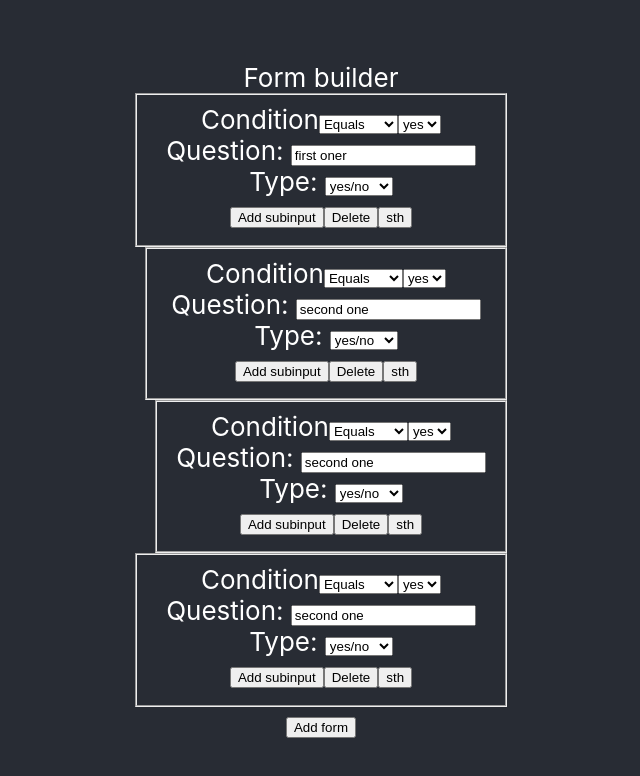
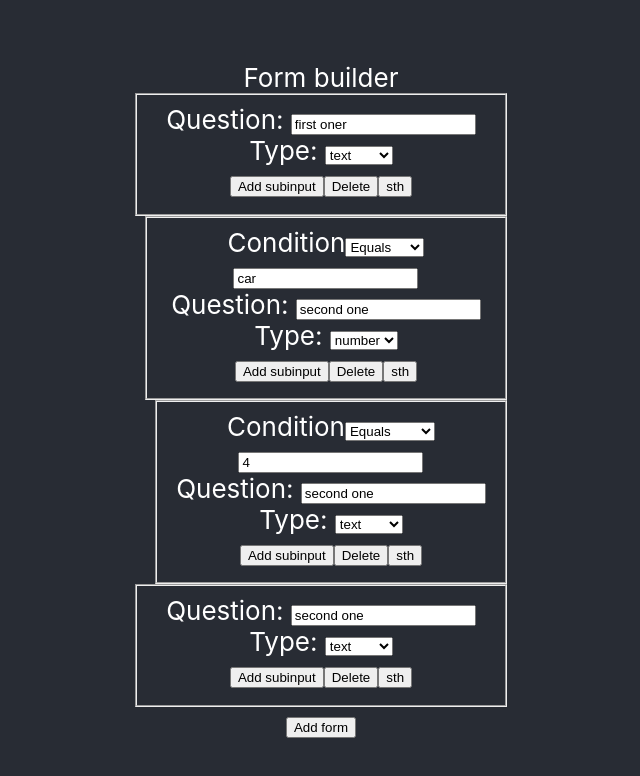
Before and after one commit to pawellicznerski/form-builder, a React (Create React App) app: page / in a window 1280 px wide. Shown: the top 776 px of the page, without its empty margins (319-959 px from the left). Built offline with nearby package versions, Linux system fonts and the light colour scheme.

Commit message:
preparing uptdate fn

```diff
--- a/src/components/ConditionForm.js
+++ b/src/components/ConditionForm.js
@@ -8,13 +8,13 @@ class ConditionForm extends Component{
     }
   }
 
-  renderOptions(){
-    if(this.props.fatherType==='number'){
+  renderOptions(conditionType, conditionValue){
+    if(conditionType==='number'){
       return(
         <select
-          id="d"
+          id={this.props.id}
           onChange={this.props.handleChange.bind(this)}
-          name="condition"
+          name="conditionType"
         >
           <option value="Equals">Equals</option>
           <option value="Grater">Grater than</option>
@@ -24,9 +24,9 @@ class ConditionForm extends Component{
     } else{
       return(
         <select
-          id="d"
+          id={this.props.id}
           onChange={this.props.handleChange.bind(this)}
-          name="condition"
+          name="conditionType"
         >
           <option value="Equals">Equals</option>
           <option value="Unequals">Unequals</option>
@@ -35,24 +35,37 @@ class ConditionForm extends Component{
     }
   }
 
-  renderFatherValue(){
-    if(this.props.fatherType==='radio'){
+  renderFatherValue(conditionType, conditionValue){
+    if(conditionType==='radio'){
       return(
         <select
-          id="d"
           onChange={this.props.handleChange.bind(this)}
-          name="condition"
+          name="conditionValue"
+          defaultValue={conditionValue}
+          id={this.props.id}
         >
           <option value="yes">yes</option>
           <option value="no">no</option>
         </select>
       )
-    } else{
+    } else if(conditionType==='number'){
       return(<div>
         <input
-          value={this.props.value}
           onChange={this.props.handleChange.bind(this)}
-          name="condition"
+          name="conditionValue"
+          defaultValue={conditionValue}
+          id={this.props.id}
+          type='number'
+          />
+        </div>
+      )
+    } else {
+      return(<div>
+        <input
+          onChange={this.props.handleChange.bind(this)}
+          name="conditionValue"
+          defaultValue={conditionValue}
+          id={this.props.id}
           />
         </div>
       )
@@ -60,13 +73,14 @@ class ConditionForm extends Component{
   }
 
   render(){
-    // console.log('ijiojwed', this.props.value);
-    if(this.props.fatherType){
+    // console.log(' this.props.conditionType',  this.props.conditionType);
+    const {conditionType, conditionValue} = this.props
+    if(conditionType){
       return(
         <div>
-        <label htmlFor="d">Condition</label>
-          {this.renderOptions()}
-          {this.renderFatherValue()}
+        <label htmlFor={this.props.id}>Condition</label>
+          {this.renderOptions(conditionType, conditionValue)}
+          {this.renderFatherValue(conditionType, conditionValue)}
         </div>
       )
     } else{return null;}
--- a/src/components/Form.js
+++ b/src/components/Form.js
@@ -11,20 +11,41 @@ class Form extends Component{
       id:this.props.id,
       type:this.props.type,
       question:this.props.question,
-      condition:this.props.condition,
-      subform:[this.props.subform]
+      conditionType:this.props.condition.type,
+      conditionValue:this.props.condition.value,
+      subform:this.props.subform
     }
   }
   handleChange(e) {
   this.setState({value: e.target.value});
-  console.log(e.target.value,e.target.name);
-  const target = e.target;
+  // console.log(e.target.value,e.target.name);
+  const {target} = e;
   const value = target.type === 'checkbox' ? target.checked : target.value;//potrzebne w razie dolączenia checkbox-a
-  const name = target.name;
+  const {name,id} = target;
+  // console.log("target",target);
+
+// actionType,id,value,nameOfNewData
+  if(name==="type"){}
+
 
   this.setState({
      [name]: value,
    });
+   this.sendUpdatedObj();
+  //  console.log("jjjjjjjj", this.state.condition.value);
+  }
+
+  sendUpdatedObj(){
+    const objToUpdate = this.state;
+    // objToUpdate.type
+    const {subform} = this.state;
+    // subform.children.type=objToUpdate.type;
+    subform.map((item,index)=> {item.type=objToUpdate.type;})
+    console.log("form in form",objToUpdate.type);
+    console.log("form in form",subform);
+
+    // this.props.updateForm('update',this.state.id,[this.state.conditionType,this.state.conditionValue],);
+
   }
   // handleSubmit(e){
   //   e.preventDefault();
@@ -45,8 +66,8 @@ showId(e){
 }
 addForm(e){
   e.preventDefault();
-  const {id,type,question,condition,subform} = this.state;
-  this.props.addForm("add",id,{id,type,question,condition,subform})
+  const {id,type} = this.state;
+  this.props.addForm("add",id,type)
 }
 
 // <form style={{marginLeft:`${this.props.marginLeft*310}px`}}>
@@ -56,26 +77,28 @@ addForm(e){
     // console.log("it is rendered in form");
     const {question} = this.state;
     const style = `${this.props.marginLeft*10}`;
-    console.log("style", style);
-    console.log("this.props.marginLeft", this.props.marginLeft);
+    // console.log("jestem tu??");
+    // console.log("this.props.marginLeft", this.props.marginLeft);
     return(
       <form style={{marginLeft:`${style}px`}}>
       <fieldset>
-
         <ConditionForm
           handleChange={this.handleChange.bind(this)}
-          fatherType="radio"
-          value={4}/>
+          conditionType={this.state.conditionType}
+          conditionValue={this.state.conditionValue}
+          id={this.props.id}/>
         <QuestionForm
           handleChange={this.handleChange.bind(this)}
           question={question}/>
         <TypeForm
           handleChange={this.handleChange.bind(this)}
-          type="radio"/>
-
-        <button onClick={this.addForm.bind(this)}>Add subinput</button>
-        <button onClick={this.removeForm.bind(this)}>Delete</button>
-        <button onClick={this.showId.bind(this)}>sth</button>
+          type={this.state.type}/>
+        <button
+          onClick={this.addForm.bind(this)}>Add subinput</button>
+        <button
+          onClick={this.removeForm.bind(this)}>Delete</button>
+        <button
+          onClick={this.showId.bind(this)}>sth</button>
 
     </fieldset>
       </form>
--- a/src/components/FormBuilder.js
+++ b/src/components/FormBuilder.js
@@ -7,24 +7,27 @@ class FormBuilder extends Component{
   constructor(props){
     super(props);
     this.state={
-      form:[{
+      form:[
+        {
         id:232,
         type:'text',
         question:"first oner",
-        condition:'',
+        condition:{type:'',value:''},
         subform:[
           {
             id:233,
-            type:'text',
+            type:'number',
             question:"second one",
-            condition:'',
+            condition:{type:'text',value:'car'},
             subform:[
               {
                 id:239,
                 type:'text',
                 question:"second one",
-                condition:'',
+                condition:{type:'number',value:4},
                 subform:[]
+              },{
+
               }
             ]
           }
@@ -33,103 +36,117 @@ class FormBuilder extends Component{
         id:234,
         type:'text',
         question:"second one",
-        condition:'',
+        condition:{type:'',value:''},
         subform:[]
+      },
+      {
+
       }
      ]
     }
   }
 
 
+
+removeForm(actionType, id){
+  const initialData= this.state.form?this.state.form:[];
+  const allData = [actionType,id, initialData];
+  const updatedForm = this.recursiveAction(...allData);
+  console.log("data from remove",updatedForm);
+  this.setState({form:[...updatedForm]})
+}
+
+addForm(actionType,id,fatherType){
+  const newData=this.createDefaultForm(fatherType);
+  const initialData= this.state.form?this.state.form:[];
+  if(!id){
+    initialData.push(newData);
+    this.setState({form:initialData})
+    return;
+  }
+  const allData = [actionType,id, initialData,newData];
+  let updatedForm = this.recursiveAction(...allData);
+  console.log("data from add",updatedForm);
+
+  if(!updatedForm)updatedForm=[];
+  this.setState({form:[...updatedForm]})
+  }
+
+updateForm(actionType,id,value,nameOfNewData){
+  // return;
+  const initialData= this.state.form?this.state.form:[];
+  const allData = [actionType,id, initialData, value,nameOfNewData];
+  const updatedForm = this.recursiveAction(...allData);
+  console.log("data from update",updatedForm);
+  // console.log("id",id,typeof id, "updatedForm", updatedForm);
+  // this.setState({form:[...updatedForm]})
+}
+
+recursiveAction(actionType,id, data, newData,nameOfNewData) {
+  // console.log("data",data);
+  for(let i = 0; i < data.length; i++) {
+      if (data[i].id == id) {
+
+        const allData =[actionType,data,i,newData,nameOfNewData]
+        const result=this.setTheReturnValue(...allData);
+        return result;
+      }else if (data[i].subform && data[i].subform.length) {
+        const allData =[actionType,id,data[i].subform,newData,nameOfNewData]
+        const result =  this.recursiveAction(...allData);
+        if(result){data[i].subform=result; return data;}
+      }
+    // return data;
+  }
+}
+
+setTheReturnValue(actionType,data,i,newData,nameOfNewData){
+  // console.log("actiontype",actionType);
+  if(actionType==="remove"){
+    return [...data.slice(0,i),...data.slice(i + 1)]
+  } else if(actionType==="update"){
+    // data[i].nameOfNewData=newData;
+    // console.log("z set",data[i].nameOfNewData);
+    // return [...data.slice(0,i),newData,...data.slice(i + 1)]
+  } else if(actionType==="add"){
+    data[i].subform.push(newData);
+    return [...data];
+  }
+}
+
+  createDefaultForm(fatherType){
+    // console.log('fatherType',fatherType);
+    const value = '';
+    const conditionType= fatherType?fatherType:'';
+      const id = Math.random().toString(16).slice(2);
+      const form = this.state;
+      const defaultForm ={
+        id:id,
+        type:'text',
+        question:"question",
+        condition:{type:conditionType,value:value},
+        subform:[]
+      }
+      return defaultForm;
+  }
+
   renderItems(form, layer) {
-    console.log("layer",layer);
-    console.log("typeof layer",typeof layer);
+    _.remove(form,(item)=>Object.keys(item).length === 0);
     const i = layer===false||typeof layer !== "number"?0:layer+1;
-    console.log('i',i);
       return form.map((item, index) => <div key={index}>
       <Form
         {...item}
         marginLeft={i}
         removeForm={this.removeForm.bind(this)}
+        updateForm={this.updateForm.bind(this)}
         addForm={this.addForm.bind(this)}
         />
       {this.renderItems(item.subform,i)}
        </div>);
   }
 
-
-removeForm(actionType, id){
-  const initialData= this.state.form?this.state.form:[];
-  const updatedForm = this.recursiveAction(actionType,id, initialData);
-  this.setState({form:[...updatedForm]})
-}
-
-addForm(actionType,id,newData){
-  newData=newData.length?newData:this.createDefaultForm();
-  const initialData= this.state.form?this.state.form:[];
-  if(!id){
-    initialData.push(newData);
-    this.setState({form:initialData})
-    return;
-  }
-  const updatedForm = this.recursiveAction(actionType,id, initialData,newData);
-  this.setState({form:[...updatedForm]})
-  }
-
-updateForm(actionType,id,newData){
-  const initialData= this.state.form?this.state.form:[];
-  const updatedForm = this.recursiveAction(actionType,id, initialData, newData);
-  // console.log("id",id, "updatedForm", updatedForm);
-  this.setState({form:[...updatedForm]})
-}
-
-
-
-recursiveAction(actionType,id, data, newData) {
-  console.log("data",data);
-  for(let i = 0; i < data.length; i++) {
-      if (data[i].id === id) {
-        const result=this.setTheReturnValue(actionType,data,i,newData);
-        return result;
-      }else if (data[i].subform && data[i].subform.length) {
-        const result =  this.recursiveAction(actionType,id,data[i].subform,newData);
-        if(result){data[i].subform=result; return data;}
-      }
-    // return data;
-  }
-}
-
-setTheReturnValue(actionType,data,i,newData){
-  console.log("actiontype",actionType);
-  if(actionType==="remove"){
-    return [...data.slice(0,i),...data.slice(i + 1)]
-  } else if(actionType==="update"){
-    return [...data.slice(0,i),newData,...data.slice(i + 1)]
-  } else if(actionType==="add"){
-    data[i].subform.push(newData);
-    return [...data];
-  }
-}
-
-
-
-
-  createDefaultForm(){
-      const id = Math.random().toString(16).slice(2);
-      const form = this.state;
-      const defaultForm ={
-        id:id,
-        type:'text',
-        question:"question",
-        condition:'equal',
-        subform:[]
-      }
-      return defaultForm;
-  }
-
-
   render(){
       const {form} = this.state;
+      console.log("data from render Fbuilder",form);
     return(
        <div>
          {this.renderItems(form)}
```
